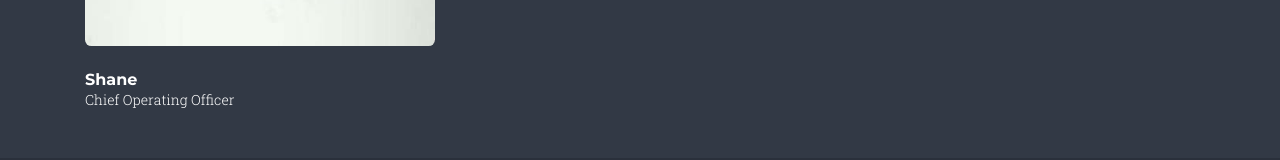
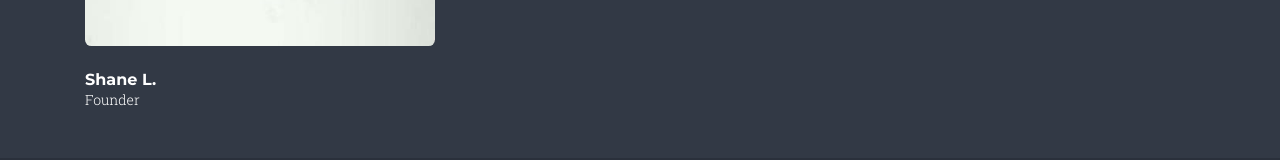
Before and after one commit to Unicorn8080/konjur, a plain HTML site: page index.html in a window 1280 px wide. Shown: the part 3253-3413 px from the top of the page. Drawn offline with nearby package versions, Linux system fonts and the light colour scheme.

Commit message:
fix: change name

```diff
--- a/index.html
+++ b/index.html
@@ -420,8 +420,8 @@
             <div class="row text-md-left text-center">
                 <div class="col-md-4" >
                     <img class="rounded mb-md-0 mb-3" src="assets/img/team2.jpg" alt=""/>
-                    <h6 class="mt-md-4 mb-0">Shane</h6>
-                    <p class="sm-txt">Chief Operating Officer</p>
+                    <h6 class="mt-md-4 mb-0">Shane L.</h6>
+                    <p class="sm-txt">Founder</p>
                 </div>
                 <!-- <div class="col-md-4" >
                     <img class="rounded mb-md-0 mb-3" src="assets/img/team1.jpg" alt=""/>
```
